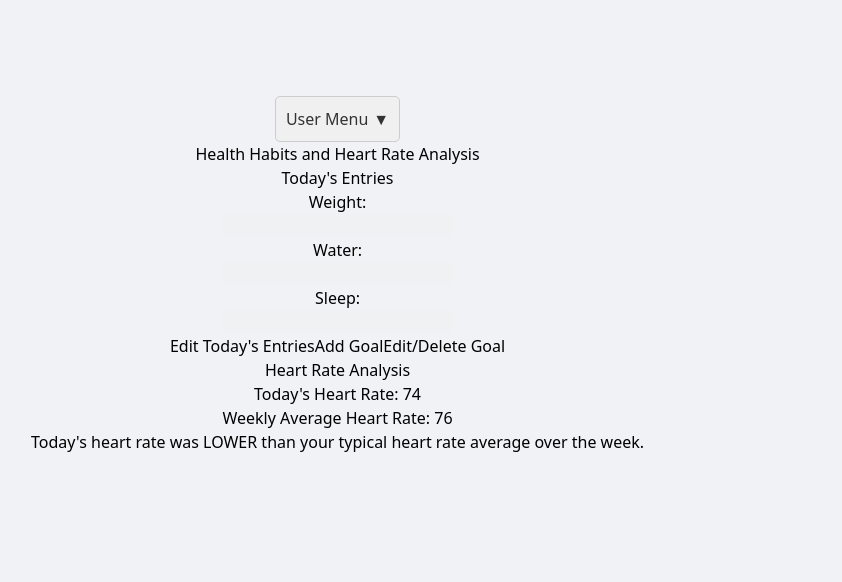
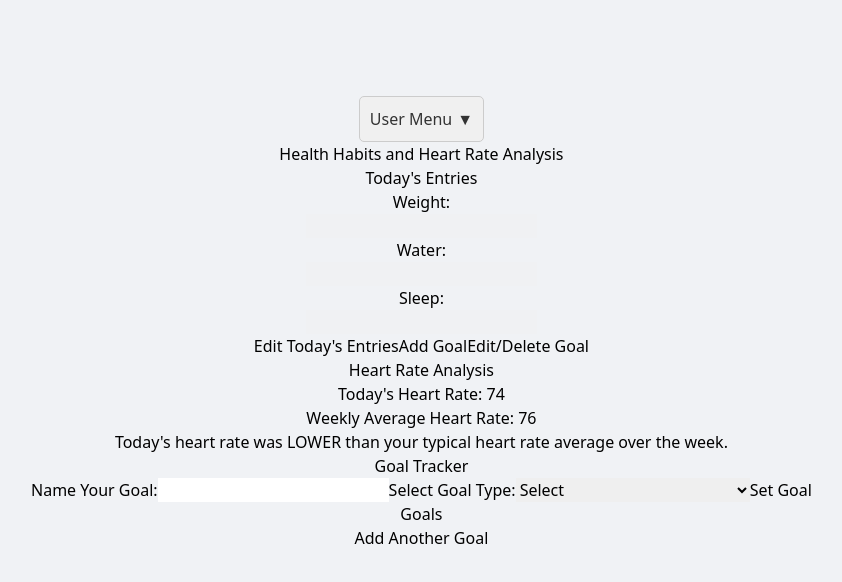
Before and after one commit to Bryan-Tal/Med-Dash, a React (Vite) app: page /healthTracker in a window 1280 px wide. Shown: the top 582 px of the page, without its empty margins (1-843 px from the left). Built offline with nearby package versions, Linux system fonts and the light colour scheme.

Commit message:
Update HealthHabit.jsx

```diff
--- a/src/components/HealthHabit.jsx
+++ b/src/components/HealthHabit.jsx
@@ -1,4 +1,4 @@
-import { number } from 'echarts';
+
 import { useState, useEffect } from 'react';
 //Create an editable today's entry page
 
@@ -9,6 +9,7 @@ export default function MyApp() {
       <h1>Health Habits and Heart Rate Analysis</h1>
       <HealthHabit />
       <HeartRateAnalysis />
+	<GoalTracker/>
     </div>
   );
 }
@@ -169,3 +170,188 @@ function HeartRateAnalysis() {
     </div>
   );
 }
+
+
+
+
+
+
+
+
+
+
+
+function GoalTracker() {
+  const [habits, setHabits] = useState([]);
+  const [habitName, setHabitName] = useState('');
+  const [habitType, setHabitType] = useState('');
+  const [habitAmount, setHabitAmount] = useState('');
+  const [habitTimePeriod, setHabitTimePeriod] = useState('');
+  const [habitStartDate, setHabitStartDate] = useState('');
+
+  const handleHabitNameChange = (e) => {
+    setHabitName(e.target.value);
+  };
+
+  const handleHabitTypeChange = (e) => {
+    setHabitType(e.target.value);
+  };
+
+  const handleHabitAmountChange = (e) => {
+    setHabitAmount(e.target.value);
+  };
+
+  const handleHabitTimePeriodChange = (e) => {
+    setHabitTimePeriod(e.target.value);
+  };
+
+  const handleHabitStartDateChange = (e) => {
+    setHabitStartDate(e.target.value);
+  };
+
+  const handleHabitSubmit = (e) => {
+    e.preventDefault();
+    const newHabit = {
+      name: habitName,
+      type: habitType,
+      amount: habitAmount,
+      timePeriod: habitTimePeriod,
+      startDate: habitStartDate
+    };
+    setHabits([...habits, newHabit]);
+    setHabitName('');
+    setHabitType('');
+    setHabitAmount('');
+    setHabitTimePeriod('');
+    setHabitStartDate('');
+  };
+
+  const resetForm = () => {
+    setHabitName('');
+    setHabitType('');
+    setHabitAmount('');
+    setHabitTimePeriod('');
+    setHabitStartDate('');
+  };
+
+  return (
+    <div>
+      <h1>Goal Tracker</h1>
+      <form onSubmit={handleHabitSubmit}>
+        <label>
+          Name Your Goal:
+          <input type="text" value={habitName} onChange={handleHabitNameChange} />
+        </label>
+        <label>
+          Select Goal Type:
+          <select value={habitType} onChange={handleHabitTypeChange}>
+            <option value="">Select</option>
+            <option value="habit">Habit: Repeating Action</option>
+            <option value="target">Target: Number by Date</option>
+            <option value="average">Average: Repeating Number</option>
+          </select>
+        </label>
+        {habitType === 'habit' && (
+          <>
+            <label>
+              How Many Times?:
+              <input type="number" value={habitAmount} onChange={handleHabitAmountChange} />
+            </label>
+            <label>
+              Time Period:
+              <select value={habitTimePeriod} onChange={handleHabitTimePeriodChange}>
+                <option value="">Select</option>
+                <option value="per day">Per Day</option>
+                <option value="per week">Per Week</option>
+                <option value="per month">Per Month</option>
+                <option value="per year">Per Year</option>
+              </select>
+            </label>
+            <label>
+              Start Date:
+              <input type="date" value={habitStartDate} onChange={handleHabitStartDateChange} />
+            </label>
+          </>
+        )}
+        {habitType === 'target' && (
+          <>
+            <label>
+              Start Value:
+              <input type="number" value={habitAmount} onChange={handleHabitAmountChange} />
+            </label>
+            <label>
+              Goal Value:
+              <input type="number" value={habitAmount} onChange={handleHabitAmountChange} />
+            </label>
+            <label>
+              Start Date:
+              <input type="date" value={habitStartDate} onChange={handleHabitStartDateChange} />
+            </label>
+          </>
+        )}
+        {habitType === 'average' && (
+          <>
+            <label>
+              Goal:
+              <input type="number" value={habitAmount} onChange={handleHabitAmountChange} />
+            </label>
+            <label>
+              <input type="radio" value="or more" name="averageType" />
+              Or More
+            </label>
+            <label>
+              <input type="radio" value="or less" name="averageType" />
+              Or Less
+            </label>
+            <label>
+              Time Period:
+              <select value={habitTimePeriod} onChange={handleHabitTimePeriodChange}>
+                <option value="">Select</option>
+                <option value="per day">Per Day</option>
+                <option value="per week">Per Week</option>
+                <option value="per month">Per Month</option>
+                <option value="per year">Per Year</option>
+              </select>
+            </label>
+            <label>
+              Start Date:
+              <input type="date" value={habitStartDate} onChange={handleHabitStartDateChange} />
+            </label>
+          </>
+        )}
+        <button type="submit">Set Goal</button>
+      </form>
+
+      <div>
+        <h2>Goals</h2>
+        <ul>
+          {habits.map((habit, index) => (
+            <li key={index}>
+              {habit.name} - {habit.type}
+              {habit.type === 'habit' && (
+                <>
+                  <p>Amount: {habit.amount}</p>
+                  <p>Time Period: {habit.timePeriod}</p>
+                </>
+              )}
+              {habit.type === 'target' && (
+                <>
+                  <p>Start Value: {habit.startValue}</p>
+                  <p>Goal Value: {habit.goalValue}</p>
+                </>
+              )}
+              {habit.type === 'average' && (
+                <>
+                  <p>Goal: {habit.amount}</p>
+                  <p>Time Period: {habit.timePeriod}</p>
+                </>
+              )}
+            </li>
+          ))}
+        </ul>
+      </div>
+
+      <button onClick={resetForm}>Add Another Goal</button>
+    </div>
+  );
+}
```
